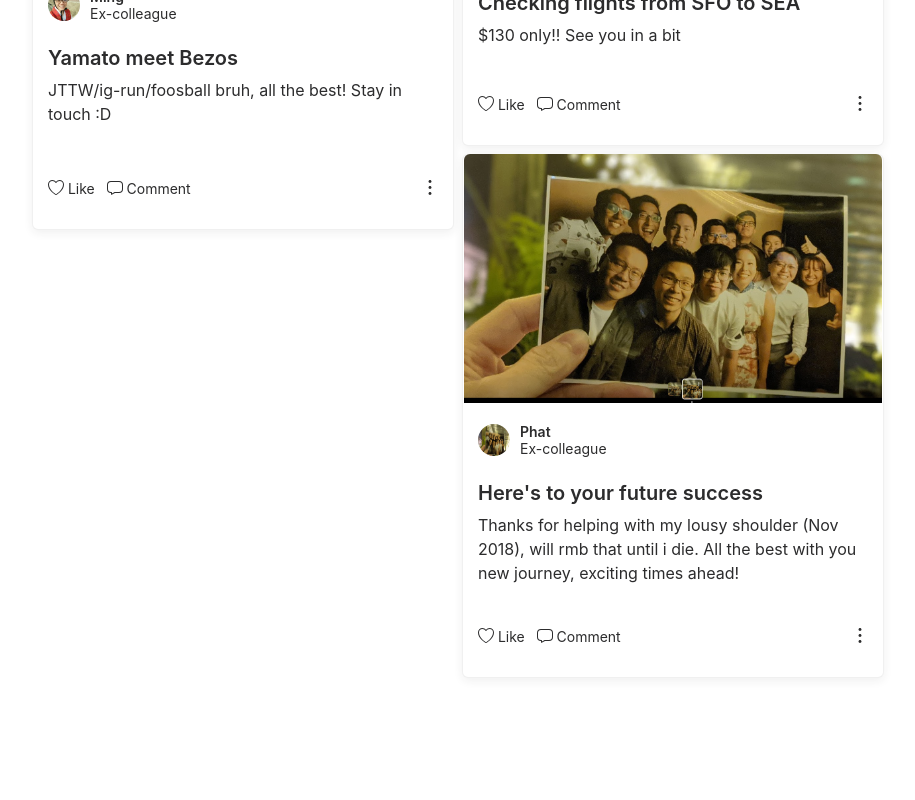
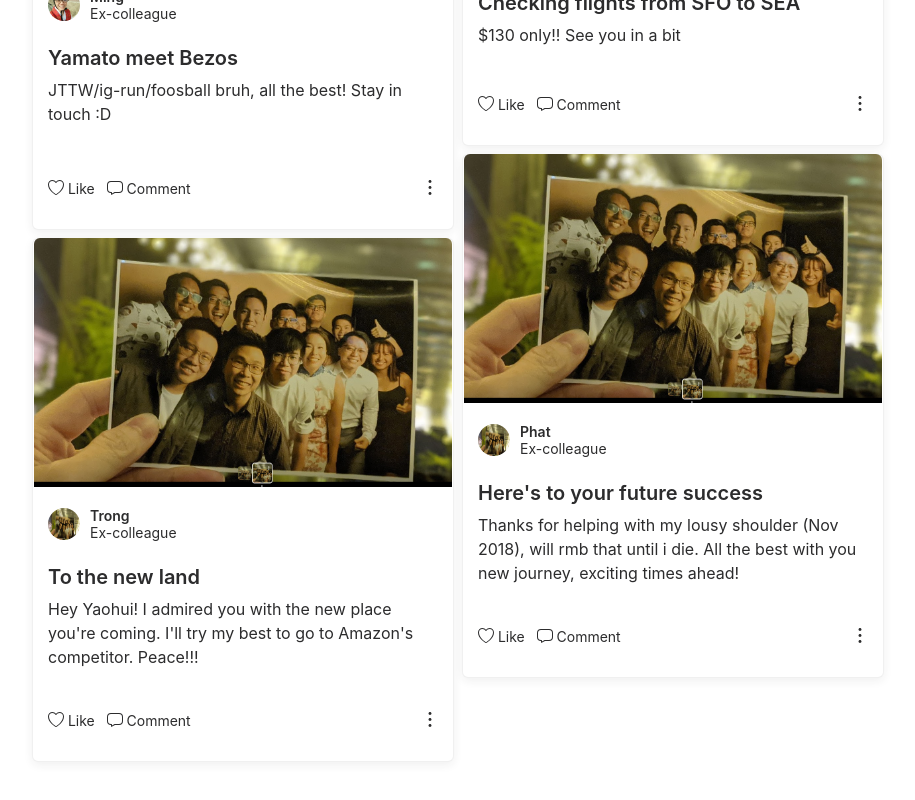
Before and after one commit to yijunn/byebyeyh, a React (Create React App) app: page / in a window 1280 px wide. Shown: the part 434-1234 px from the top of the page, without its empty margins (332-1247 px from the left). Before the commit the page ends 1160 px from the top, so only its background shows below. Built offline with nearby package versions, Linux system fonts and the light colour scheme.

Commit message:
Update messages.js
add Trong

```diff
--- a/src/messages.js
+++ b/src/messages.js
@@ -29,4 +29,11 @@ export const messages = [
     coverImg: "./phatcover.jpg",
     profileImg: "./phatprofile.jpg",
   },
+  {
+    title: "To the new land",
+    name: "Trong",
+    msg: "Hey Yaohui! I admired you with the new place you're coming. I'll try my best to go to Amazon's competitor. Peace!!!",
+    coverImg: "./phatcover.jpg",
+    profileImg: "./phatprofile.jpg",
+  },
 ];
```
